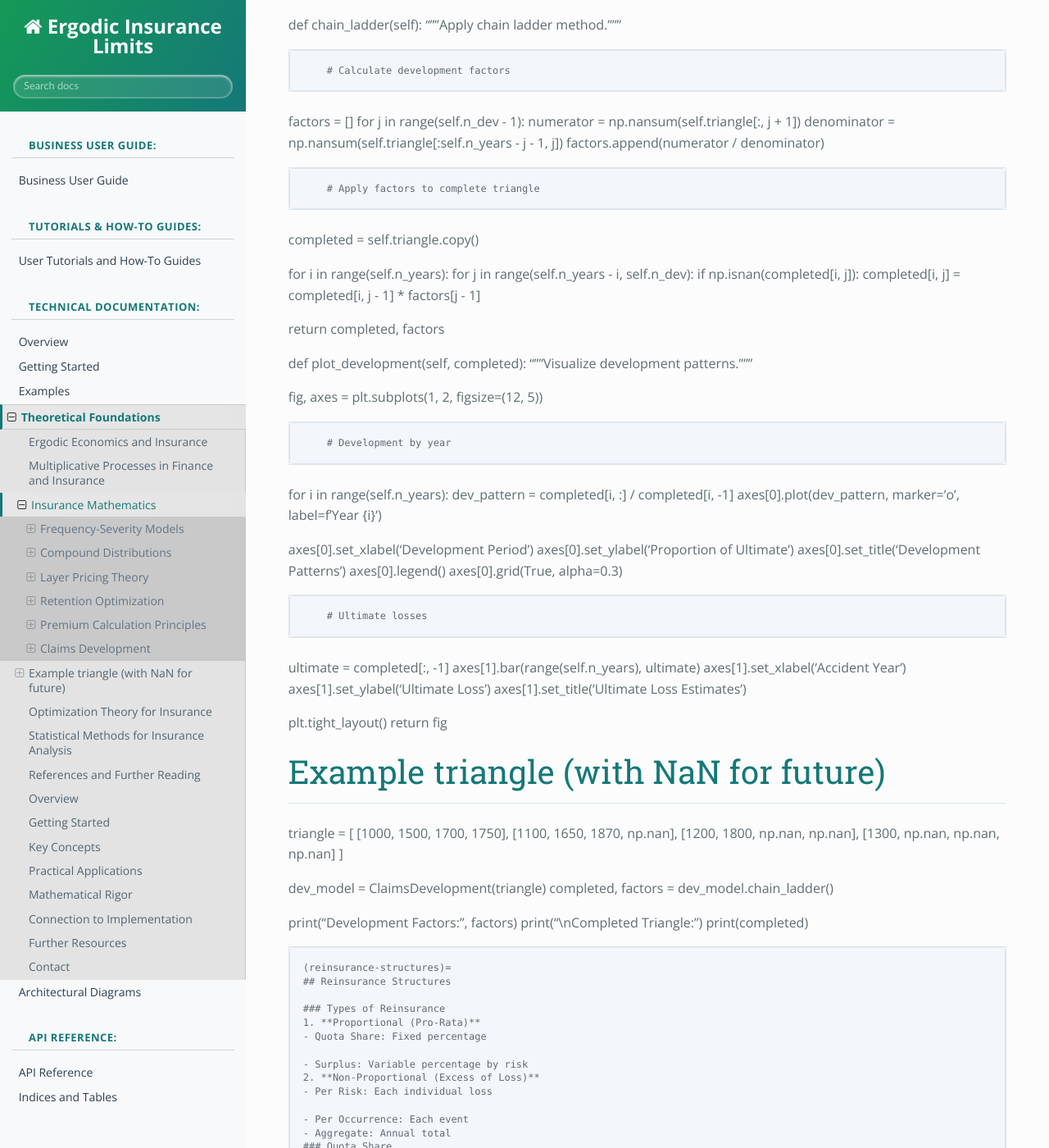
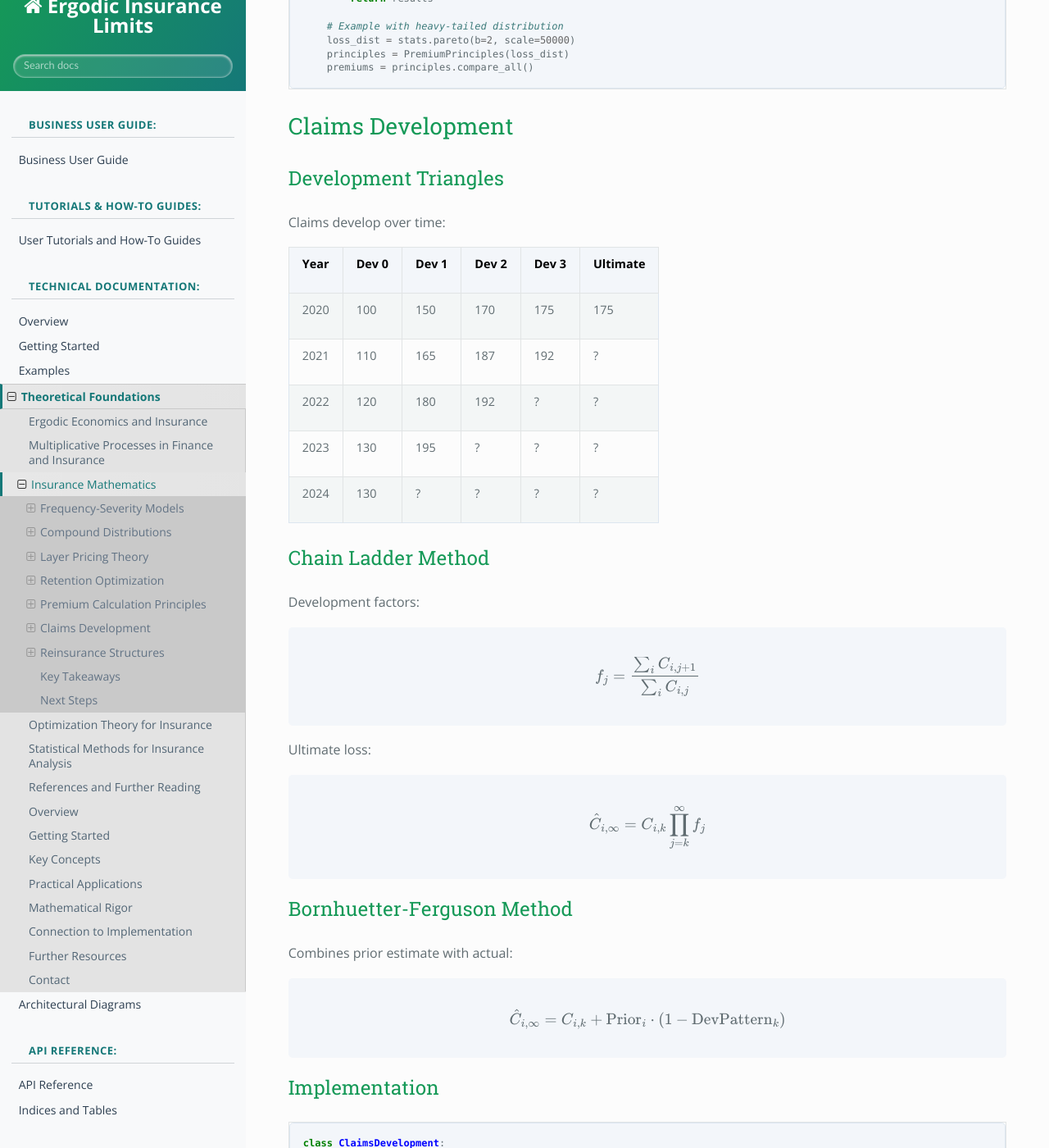
Before and after one commit to AlexFiliakov/Ergodic-Insurance-Limits, a Sphinx documentation site: the page built from ergodic_insurance/docs/theory/03_insurance_mathematics.md, in a window 1280 px wide and 1400 px high, scrolled down 14654 px. Shown: the whole window at 82% size. Built offline with Sphinx 7.4.7 and the Read the Docs theme 3.1.0, drawn with Linux system fonts in a browser that asks for light colours; some of the changed text lies outside the part shown.

Commit message:
docs: cleanup

````diff
--- a/ergodic_insurance/docs/theory/03_insurance_mathematics.md
+++ b/ergodic_insurance/docs/theory/03_insurance_mathematics.md
@@ -56,7 +56,8 @@
 P(N = n) = (1-\pi)P_0(N = n), \quad n \geq 1
 $$
 
-### Severity Distributions  #### Log-Normal
+### Severity Distributions
+#### Log-Normal
 
 For moderate to large claims:
 
@@ -89,8 +90,11 @@
 F(x) = 1 - \left(1 + \xi \frac{x}{\sigma}\right)^{-1/\xi}
 $$
 
-- $\xi$ = Shape parameter (tail index) - $\sigma$ = Scale parameter
+- $\xi$ = Shape parameter (tail index)
+- $\sigma$ = Scale parameter
+
 ### Implementation Example
+
 ```python
 import numpy as np
 from scipy import stats
@@ -185,20 +189,30 @@
 
 (compound-distributions)=
 ## Compound Distributions
+### Definition
 
-### Definition  The compound distribution of total losses$S = \sum_{i=1}^N X_i$has:
+The compound distribution of total losses$S = \sum_{i=1}^N X_i$has:
 
 **Characteristic function**:  $$ \phi_S(t) = G_N(\phi_X(t)) $$  where$G_N$is the probability generating function of$N$.
 
-### Compound Poisson  When$N \sim \text{Poisson}(\lambda)$:
+### Compound Poisson
+
+When$N \sim \text{Poisson}(\lambda)$:
 
 **Mean**: $E[S] = \lambda \cdot E[X]$
 **Variance**: $\text{Var}(S) = \lambda \cdot E[X^2]$
 **Skewness**: $\text{Skew}(S) = \frac{E[X^3]}{\lambda^{1/2} \cdot E[X^2]^{3/2}}$
 
-### Panjer Recursion  For discrete severities, recursive calculation:  $$ p_k = \frac{1}{1 - af_0} \sum_{j=1}^k \left(a + \frac{bj}{k}\right) f_j p_{k-j} $$  -$p_k = P(S = k)$-$f_j = P(X = j)$-$(a, b)$depend on frequency distribution
+### Panjer Recursion
 
-### Fast Fourier Transform Method  For continuous distributions:
+For discrete severities, recursive calculation:
+
+$$ p_k = \frac{1}{1 - af_0} \sum_{j=1}^k \left(a + \frac{bj}{k}\right) f_j p_{k-j} $$  -$p_k = P(S = k)$-$f_j = P(X = j)$-$(a, b)$depend on frequency distribution
+
+### Fast Fourier Transform Method
+
+For continuous distributions:
+
 ```python
 def compound_distribution_fft(freq_params, sev_params, x_max=1e7, n_points=2**14):
     """Calculate compound distribution using FFT."""
@@ -253,11 +267,31 @@
 - **First Excess**: \$L_1 to \$L_2
 - **Second Excess**: \$L_2 to \$L_3, etc.
 
-### Layer Loss Calculation  For layer$[a, b]$, the loss is:  $$ Y_{[a,b]} = \min(X, b) - \min(X, a) = (X \wedge b) - (X \wedge a) $$  Expected layer loss:  $$ E[Y_{[a,b]}] = \int_a^b [1 - F_X(x)] dx $$
+### Layer Loss Calculation
 
-### Increased Limits Factors (ILFs)  Ratio of expected loss at different limits:  $$ \text{ILF}(L) = \frac{E[X \wedge L]}{E[X \wedge L_0]} $$  where$L_0$is the base limit.
+For layer$[a, b]$, the loss is:
 
-### Exposure Curves  Proportion of loss in layer:  $$ \text{G}(r) = \frac{E[X \wedge rM]}{E[X]} $$  where$M$is the maximum possible loss.
+$$ Y_{[a,b]} = \min(X, b) - \min(X, a) = (X \wedge b) - (X \wedge a) $$
+
+Expected layer loss:
+
+$$ E[Y_{[a,b]}] = \int_a^b [1 - F_X(x)] dx $$
+
+### Increased Limits Factors (ILFs)
+
+Ratio of expected loss at different limits:
+
+$$ \text{ILF}(L) = \frac{E[X \wedge L]}{E[X \wedge L_0]} $$
+
+where$L_0$is the base limit.
+
+### Exposure Curves
+
+Proportion of loss in layer:
+
+$$ \text{G}(r) = \frac{E[X \wedge rM]}{E[X]} $$
+
+where$M$is the maximum possible loss.
 
 ### Layer Pricing Implementation
 ```python
@@ -274,7 +308,13 @@
 (retention-optimization)=
 ## Retention Optimization
 
-### Objective Function  Maximize utility or growth:  $$ \max_R \quad U(W - P(R) - L \wedge R) $$  - $R$ = Retention level
+### Objective Function
+
+Maximize utility or growth:
+
+$$ \max_R \quad U(W - P(R) - L \wedge R) $$
+
+- $R$ = Retention level
 - $P(R)$ = Premium function
 - $L$ = Random loss
 - $W$ = Initial wealth
@@ -283,13 +323,17 @@
 For differentiable utility:
 $$ P'(R) = E[U'(W - P(R) - L \wedge R) \cdot \mathbf{1}_{L > R}] $$
 
-### Ergodic Optimization  Maximize time-average growth:  $$ \max_R \quad E[\ln(W - P(R) - L \wedge R)] $$
+### Ergodic Optimization
 
-### Constraints  1. **Budget constraint**:$P(R) \leq B$
+Maximize time-average growth:
+
+$$ \max_R \quad E[\ln(W - P(R) - L \wedge R)] $$
+
+### Constraints
+
+1. **Budget constraint**:$P(R) \leq B$
 2. **Ruin constraint**:$P(\text{ruin}) \leq \alpha$
-3.
-
-**Regulatory minimum**: $R \geq R_{\text{min}}$
+3. **Regulatory minimum**: $R \geq R_{\text{min}}$
 
 ### Dynamic Programming Solution
 ```python
@@ -506,32 +550,20 @@
     principles = PremiumPrinciples(loss_dist)
     premiums = principles.compare_all()
 ```
+
 (claims-development)=
 ## Claims Development
 ### Development Triangles
 
 Claims develop over time:
-| Year | Dev 0 | Dev 1 | Dev 2 | Dev 3 | Ultimate | |------|-------|-------|-------|-------|----------| | 2020 | 100
-| 150
-| 170
-| 175
-| 175
-| | 2021 | 110
-| 165
-| 187
-| ?
-| ?
-| | 2022 | 120
-| 180
-| ?
-| ?
-| ?
-| | 2023 | 130
-| ?
-| ?
-| ?
-| ?
-|
+| Year | Dev 0 | Dev 1 | Dev 2 | Dev 3 | Ultimate |
+|------|-------|-------|-------|-------|----------|
+| 2020 | 100 | 150 | 170 | 175 | 175 |
+| 2021 | 110 | 165 | 187 | 192 | ? |
+| 2022 | 120 | 180 | 192 | ? | ? |
+| 2023 | 130 | 195 | ? | ? | ? |
+| 2024 | 130 | ? | ? | ? | ? |
+
 ### Chain Ladder Method
 
 Development factors:
@@ -554,7 +586,9 @@
 \hat{C}_{i,\infty} = C_{i,k} + \text{Prior}_i \cdot (1 - \text{DevPattern}_k)
 $$
 
-### Implementation  ```python
+### Implementation
+
+```python
 class ClaimsDevelopment:
 """Model claims development patterns."""
 
@@ -622,36 +656,38 @@
 print("Development Factors:", factors)
 print("\nCompleted Triangle:")
 print(completed)
+```
 
-```
 (reinsurance-structures)=
 ## Reinsurance Structures
+### Types of Reinsurance
 
-### Types of Reinsurance
 1. **Proportional (Pro-Rata)**
-- Quota Share: Fixed percentage
+   - Quota Share: Fixed percentage
+   - Surplus: Variable percentage by risk
+2. **Non-Proportional (Excess of Loss)**
+   - Per Risk: Each individual loss
+   - Per Occurrence: Each event
+   - Aggregate: Annual total
 
-- Surplus: Variable percentage by risk
-2. **Non-Proportional (Excess of Loss)**
-- Per Risk: Each individual loss
-
-- Per Occurrence: Each event
-- Aggregate: Annual total
 ### Quota Share
 
 Cede fixed percentage $q$:
+
 - Retained loss: $(1-q) \cdot L$
 - Ceded loss: $q \cdot L$
+- Premium: $q \cdot P \cdot (1 + c)$
 
-- Premium: $q \cdot P \cdot (1 + c)$
 where $c$ is ceding commission.
 
 ### Surplus Treaty
 
 Cede above retention line $R$:
+
 - Retention: $\min(S, R)$
+- Cession: $\max(0, S - R)$
 
-- Cession: $\max(0, S - R)$  where $S$ is sum insured.
+where $S$ is sum insured.
 
 ### Aggregate Excess
 
@@ -934,23 +970,16 @@
 ## Key Takeaways
 
 1. **Frequency-severity framework**: Foundation of insurance modeling
-
 2. **Heavy tails matter**: Extreme events dominate risk
 3. **Layers reduce cost**: Structured coverage optimizes premium spend
-
 4. **Retention optimization**: Balance premium savings with risk tolerance
 5. **Multiple premium principles**: Different approaches for different risks
-
 6. **Claims develop over time**: Reserve adequacy crucial
 7. **Reinsurance complexity**: Multiple structures serve different purposes
-
 8. **Practical applications**: Theory guides real-world decisions
 
 ## Next Steps
 
-- [Chapter 4: Optimization Theory](04_optimization_theory.md)
-- Mathematical optimization methods
-- [Chapter 5: Statistical Methods](05_statistical_methods.md)
-- Validation and testing
-- [Chapter 1: Ergodic Economics](01_ergodic_economics.md)
-- Foundational concepts
+- [Chapter 4: Optimization Theory](04_optimization_theory.md) - Mathematical optimization methods
+- [Chapter 5: Statistical Methods](05_statistical_methods.md) - Validation and testing
+- [Chapter 1: Ergodic Economics](01_ergodic_economics.md) - Foundational concepts
````
